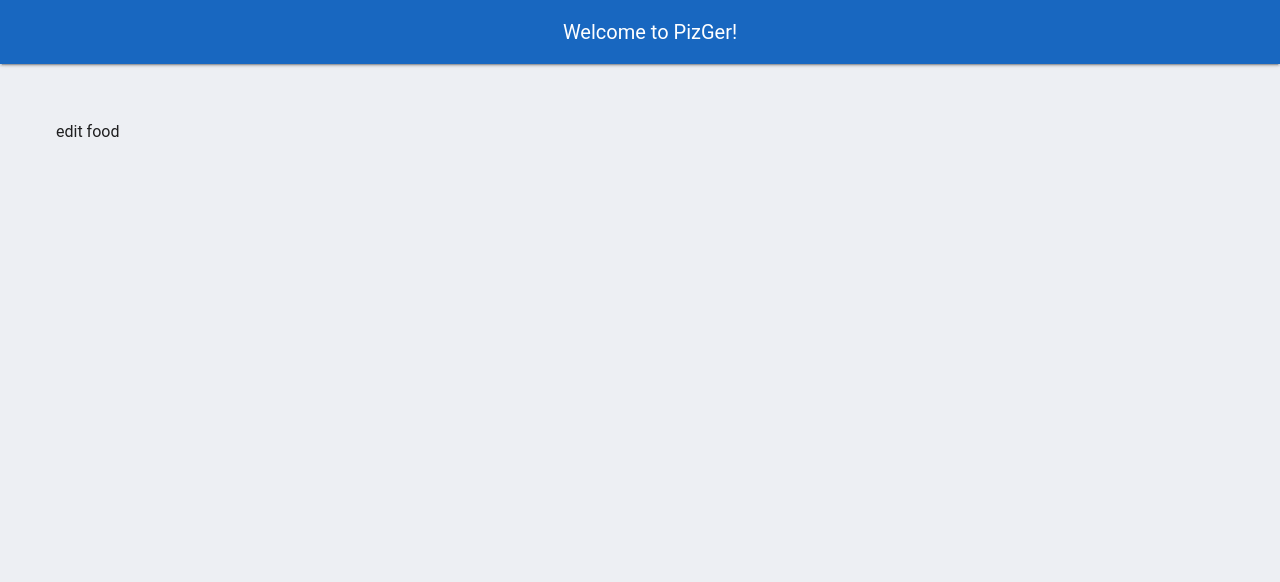
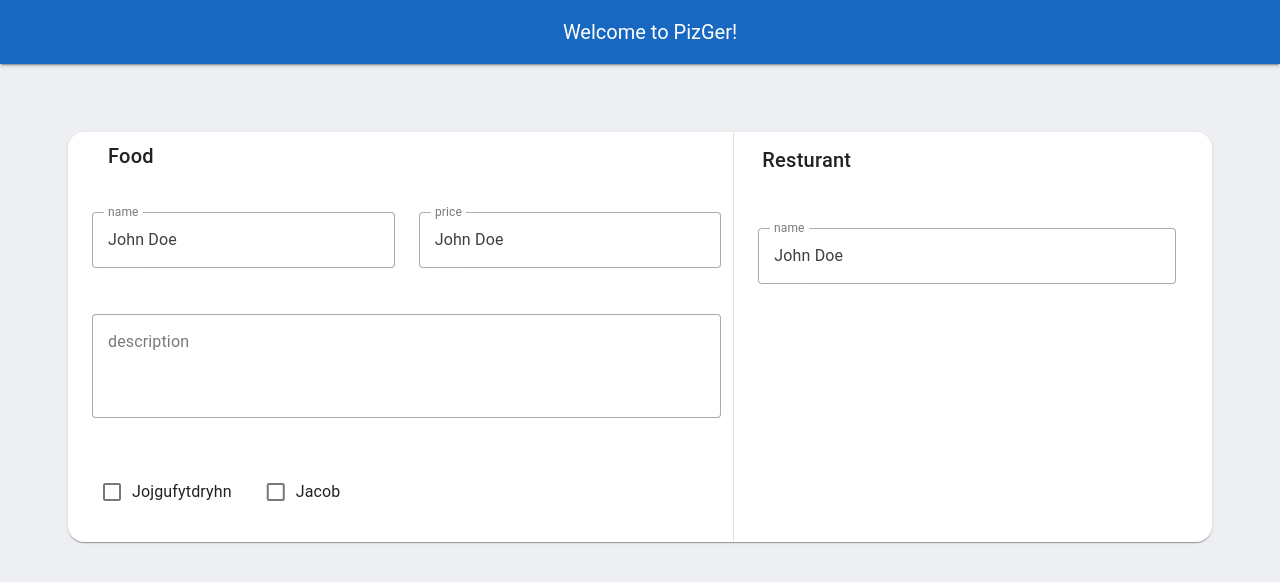
Before and after one commit to maedekaboli/PizGer, a Vue app: page /food/1 in a window 1280 px wide. Shown: the top 582 px of the page. Built offline with nearby package versions, Linux system fonts and the light colour scheme.

Commit message:
some fields added to edit component

```diff
--- a/src/components/food/EditFood.vue
+++ b/src/components/food/EditFood.vue
@@ -1 +1,51 @@
-<template>edit food</template>
+<script setup lang="ts">
+import { ref } from 'vue'
+const selected = ref<string[]>([])
+</script>
+
+<template>
+    <v-col cols="md-12">
+        <v-card class="px-6">
+            <v-row>
+                <v-col cols="md-7">
+                    <v-card-title class="mb-8">
+                        Food
+                    </v-card-title>
+                    <v-row>
+                        <v-col cols="12" sm="6">
+                            <v-text-field model-value="John Doe" label="name" variant="outlined"></v-text-field>
+                        </v-col>
+                        <v-col cols="12" sm="6">
+                            <v-text-field model-value="John Doe" label="price" variant="outlined"></v-text-field>
+                        </v-col>
+                        <v-col cols="12">
+                            <v-textarea label="description" auto-grow variant="outlined" rows="3" row-height="25"
+                                shaped></v-textarea>
+                        </v-col>
+                    </v-row>
+                    <v-row>
+                        <v-col cols="auto">
+                            <v-checkbox v-model="selected" label="Jojgufytdryhn" value="John"></v-checkbox></v-col>
+                        <v-col cols="auto">
+                            <v-checkbox v-model="selected" label="Jacob" value="Jacob"></v-checkbox>
+                        </v-col>
+                    </v-row>
+                </v-col>
+                <v-col cols="md-5" class="border-left resturant my-3">
+                    <v-card-title class="pt-0 mb-8">
+                        Resturant
+                    </v-card-title>
+                    <v-col cols="12">
+                            <v-text-field model-value="John Doe" label="name" variant="outlined"></v-text-field>
+                        </v-col>
+                </v-col>
+            </v-row>
+        </v-card>
+    </v-col>
+</template>
+
+<style>
+.resturant {
+    border-left: 1px solid rgb(226, 223, 223);
+}
+</style>
```
